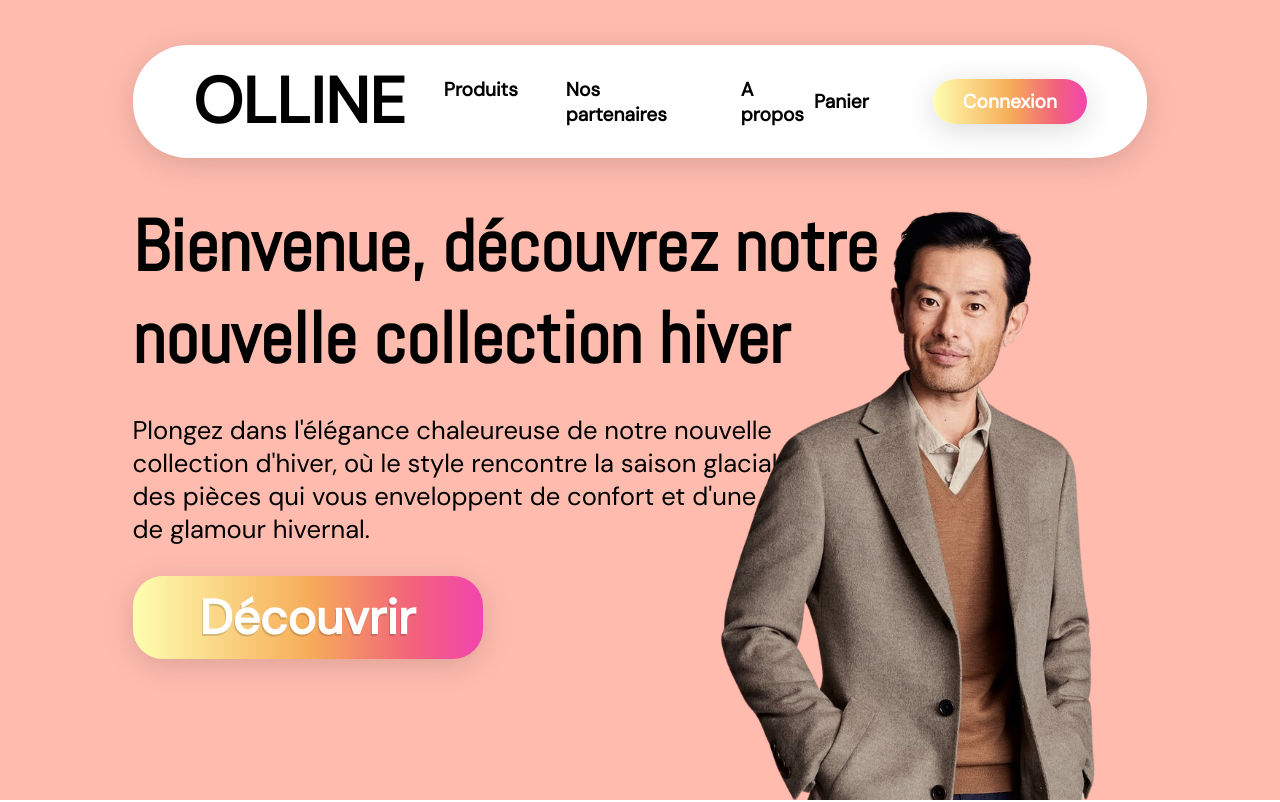
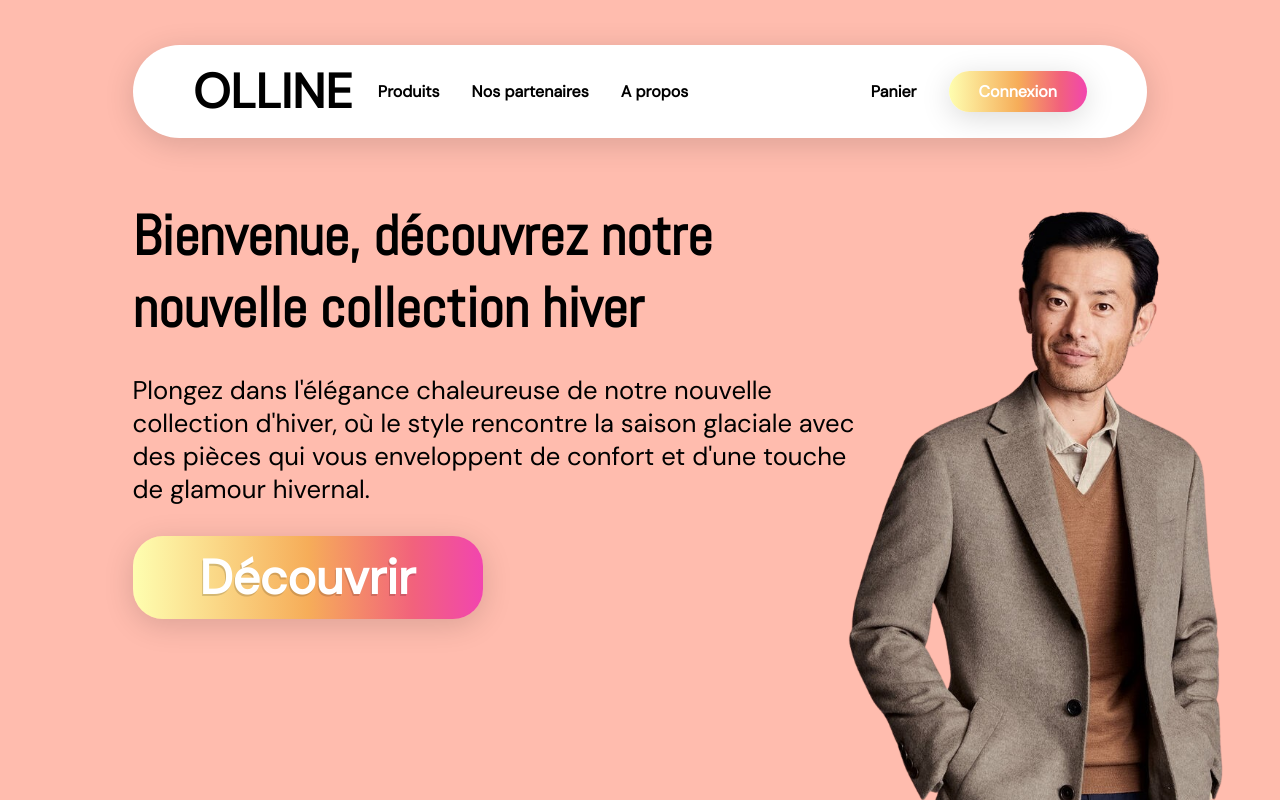
Before and after one commit to AaronSaada/projet-olline, a React (Create React App) app in the folder client/: page / in a window 1280 px wide. Shown: the top 802 px of the page. Built offline with nearby package versions, Linux system fonts and the light colour scheme; no server answers.

Commit message:
Responsive

```diff
--- a/client/src/Components/Footer/Footer.css
+++ b/client/src/Components/Footer/Footer.css
@@ -41,3 +41,25 @@ footer{
 .footer-social-media img{
     width: 100px;
 }
+
+@media(max-width: 600px){
+
+    .footer-flex{
+        flex-direction: column;
+        text-align: center;
+    }
+
+    .footer-liste{
+        margin-top: 40px;
+    }
+
+    .footer-social-media ul{
+        display: flex;
+        justify-content: center;
+        gap: 2rem;
+    }
+
+    .footer-social-media img{
+        width: 50px;
+    }
+}
--- a/client/src/Components/Navbar/Navbar.css
+++ b/client/src/Components/Navbar/Navbar.css
@@ -61,3 +61,32 @@
   align-items: center;
   gap: 4rem;
 }
+
+@media(max-width: 1400px){
+  .navbar{
+    font-size: 1rem;
+  }
+
+  .logo-container li{
+    font-size: 3rem;
+  }
+
+  .logo-categories-container{
+    gap: 2dvw;
+  }
+
+  .categories-container{
+    gap: 2rem;
+  }
+
+  .connexion-panier-container{
+    gap: 2rem;
+  }
+}
+
+@media(max-width: 600px){
+  .navbar{
+    font-size: 1rem;
+    display: none;
+  }
+}
--- a/client/src/Pages/Accueil/Accueil.css
+++ b/client/src/Pages/Accueil/Accueil.css
@@ -127,7 +127,7 @@
   margin: 0 auto;
 }
 
-.scroller__inner{
+.partenaires-liste{
   display: flex;
   align-items: center;
   justify-content: space-around;
@@ -135,7 +135,77 @@
   padding-block: 1rem;
 }
 
-
-.scroller__inner img{
+.partenaires-liste img{
   width: 200px;
 }
+
+
+@media(max-width: 1400px){
+  .accueil-herobanner-text h1{
+    font-size: 3.5rem;
+    font-weight: 700;
+  }
+
+  .accueil-herobanner-text p {
+    font-size: 1.6rem;
+  }
+
+  .accueil-herobanner-text button{
+    width: 350px;
+    font-size: 3rem;
+    font-weight: 700;
+    color: white;
+    text-shadow: -1px 2px rgba(0, 0, 0, 0.149);
+  }
+
+  .accueil-herobanner-image img{
+    width: 700;
+    position: absolute;
+    right: -10%;
+    background: transparent;
+  }
+}
+
+@media(max-width: 600px){
+
+  .accueil-herobanner-flex{
+    top: 20%;
+  }
+
+  .accueil-herobanner-text{
+    margin: 0 auto;
+    text-align: center;
+  }
+
+  .accueil-herobanner-text h1{
+    font-size: 2rem;
+    font-weight: 700;
+  }
+
+  .accueil-herobanner-text p {
+    font-size: 1.4rem;
+    max-width: 80vw;
+    margin: 0 auto;
+  }
+
+  .accueil-herobanner-image img{
+    display: none;
+  }
+
+  .partenaires-scroller{
+    padding: 1rem 0;
+  }
+
+  .partenaires-liste{
+    display: flex;
+    align-items: center;
+    justify-content: space-around;
+    flex-wrap: wrap;
+    padding-block: 2rem;
+  }
+
+  .partenaires-liste img{
+    width: 100px;
+  }
+
+}
--- a/client/src/Pages/Produit/Produit.jsx
+++ b/client/src/Pages/Produit/Produit.jsx
@@ -8,7 +8,7 @@ function Produit() {
   const [products, setProducts] = useState([])
 
   useEffect(() => {
-    axios.get("http://localhost:4000/product/products")
+    axios.get("http://localhost:4000/product/products/" + products.name)
       .then(res => setProducts(res.data))
       .catch(err => console.log(err))
   }, [])
```
